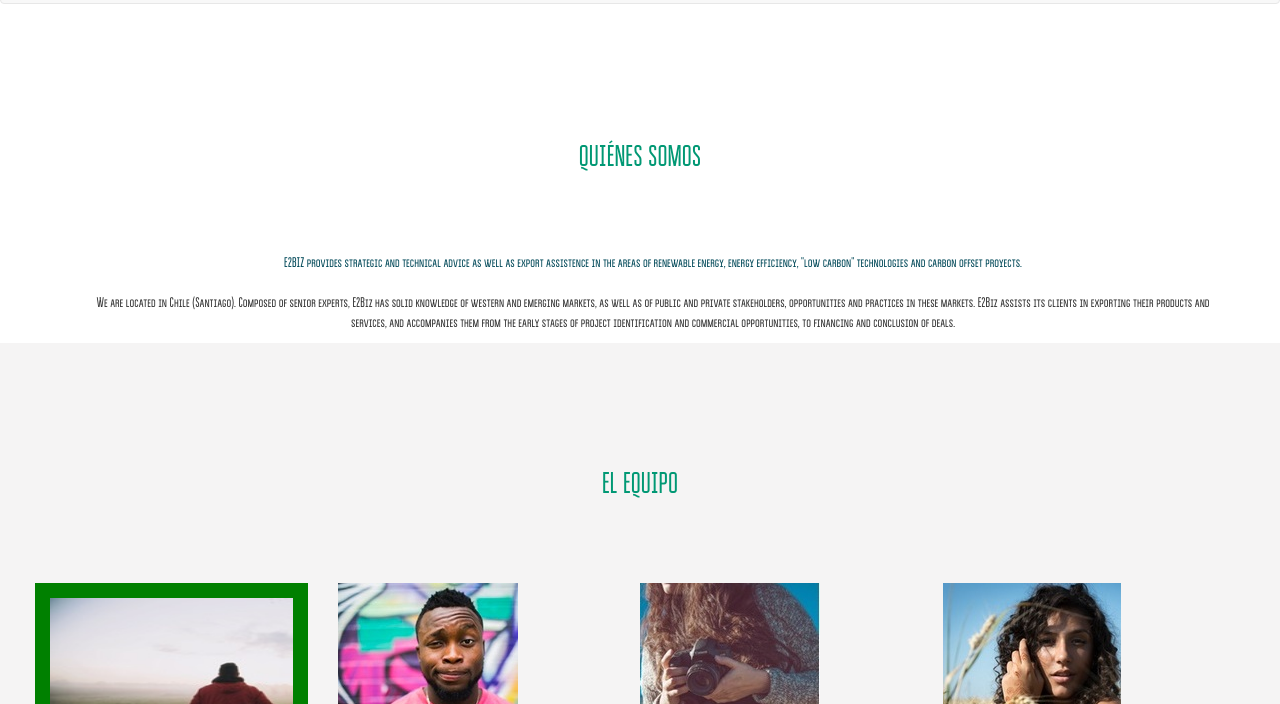
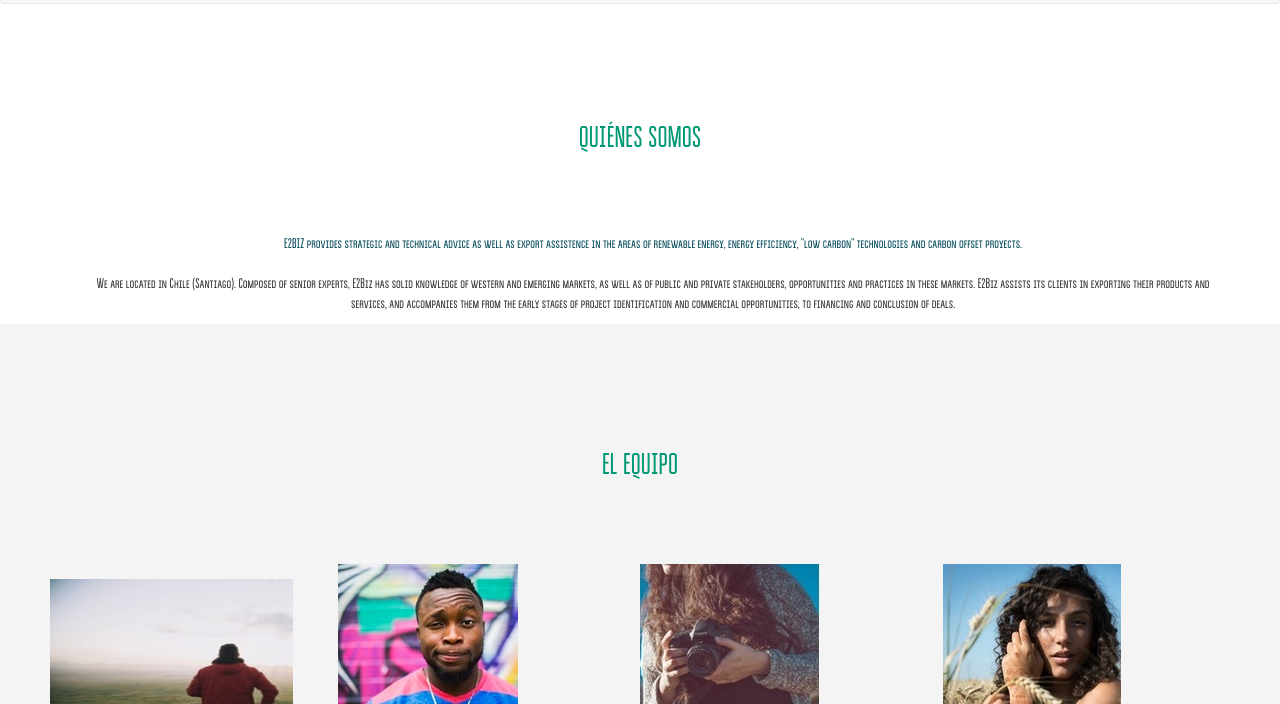
Before and after one commit to ankanyessy/Girasol, a plain HTML site: page quienes-somos.html in a window 1280 px wide. Shown: the part 96-800 px from the top of the page. Drawn offline with nearby package versions, Linux system fonts and the light colour scheme; files whose address does not match are found by name.

Commit message:
detalles separacion header

```diff
--- a/css/main.css
+++ b/css/main.css
@@ -125,6 +125,7 @@ nav .navbar {
 	background-repeat: no-repeat;
 	width: 100%;
 	height: 500px;
+	margin-top: -19px;
 }
 
 .inicio .fondo {
@@ -160,6 +161,10 @@ nav .navbar {
 
 
 /*Quienes Somos*/
+
+.e2 {
+	margin-top: -19px;
+}
 
 .seguir {
 	background-color: #188DCA;
@@ -210,7 +215,6 @@ nav .navbar {
 	width: 100%;
 	height: 200px;
 	padding: 15px;
-	background: green;
 }
 
 .equipo .cargo {
@@ -279,6 +283,7 @@ nav .navbar {
 	background-size: 100% 100%;
 	height: 200px;
 	width: 100%;
+	margin-top: -19px;
 }
 
 .titulo-project .fondo {
--- a/quienes-somos.html
+++ b/quienes-somos.html
@@ -37,7 +37,7 @@
       </nav>
     </header>
 
-    <div class="container">
+    <div class="container e2">
       <div class="row">
         <h2 class="text-center">QUI&Eacute;NES SOMOS</h2>
         <div class="col-xs-12 col-sm-12 col-md-12 descripcion">
```
Also changed, not shown: trabaja.html (+1 -1 lines).
